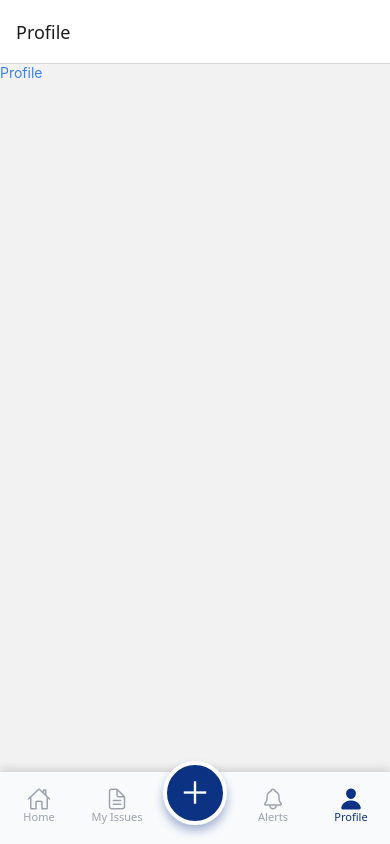
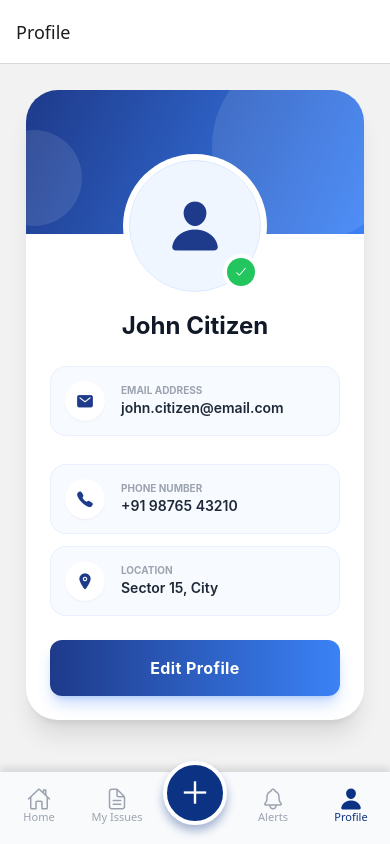
Before and after one commit to Saleem-bazhil/Civil_Resolve_frontend, a React Native app: screen /Profile in a window 390 px wide. Built offline with nearby package versions, Linux system fonts and the light colour scheme.

Commit message:
add the profile card and update it

```diff
--- /dev/null
+++ b/src/screenComponents/ProfileScreenComponents/ProfileCard.tsx
@@ -0,0 +1,129 @@
+import React from "react";
+import { View, Text, Pressable } from "react-native";
+import { Ionicons } from "@expo/vector-icons";
+import { LinearGradient } from "expo-linear-gradient";
+
+const COLORS = {
+    primary: "#1E3A8A",
+    gradientStart: "#1E3A8A",
+    gradientEnd: "#3B82F6",
+};
+
+const ProfileCard = () => {
+    return (
+        <View className="flex-1 justify-center rounded-[32px] bg-gray-50">
+            <View
+                className="w-full bg-white rounded-[32px] overflow-hidden shadow-xl"
+                style={{ elevation: 10 }}
+            >
+
+                {/* header blue block*/}
+                <LinearGradient
+                    colors={[COLORS.gradientStart, COLORS.gradientEnd]}
+                    start={{ x: 0, y: 0 }}
+                    end={{ x: 1, y: 1 }}
+                    className="h-36 relative"
+                >
+                    {/* circle background */}
+                    <View className="absolute -top-10 -right-10 w-48 h-48 bg-white opacity-10 rounded-full" />
+                    <View className="absolute top-10 -left-10 w-24 h-24 bg-white opacity-10 rounded-full" />
+                </LinearGradient>
+
+                {/* avatar */}
+                <View className="items-center -mt-20 px-6">
+                    <View className="relative">
+                        <View className="w-36 h-36 bg-white rounded-full p-1.5 justify-center items-center">
+                            <View className="w-full h-full bg-blue-50 rounded-full justify-center items-center border border-blue-100 overflow-hidden">
+                                <Ionicons name="person" size={56} color={COLORS.primary} />
+                            </View>
+                        </View>
+                        <View className="absolute bottom-2 right-2 bg-white rounded-full p-1">
+                            <View className="bg-green-500 rounded-full w-7 h-7 items-center justify-center">
+                                <Ionicons name="checkmark" size={14} color="white" />
+                            </View>
+                        </View>
+                    </View>
+
+                    {/* name */}
+                    <View className="items-center mt-3 mb-6 space-y-2">
+                        <Text className="text-2xl font-bold text-gray-900">
+                            John Citizen
+                        </Text>
+
+                    </View>
+                </View>
+
+                {/*detail email,phone,location*/}
+                <View className="px-6 space-y-3">
+
+                    {/* email */}
+                    <View className="flex-row items-center p-3.5 bg-blue-50/50 rounded-2xl border border-blue-100/50 mb-4">
+                        <View className="w-10 h-10 bg-white rounded-full items-center justify-center mr-4 shadow-sm">
+                            <Ionicons name="mail" size={18} color={COLORS.primary} />
+                        </View>
+                        <View className="flex-1">
+                            <Text className="text-[10px] text-gray-400 font-bold uppercase mb-0.5">
+                                Email Address
+                            </Text>
+                            <Text className="text-sm font-semibold text-gray-800">
+                                john.citizen@email.com
+                            </Text>
+                        </View>
+                    </View>
+
+                    {/* phone */}
+                    <View className="flex-row items-center p-3.5 bg-blue-50/50 rounded-2xl border border-blue-100/50 mb-4">
+                        <View className="w-10 h-10 bg-white rounded-full items-center justify-center mr-4 shadow-sm">
+                            <Ionicons name="call" size={18} color={COLORS.primary} />
+                        </View>
+                        <View className="flex-1">
+                            <Text className="text-[10px] text-gray-400 font-bold uppercase mb-0.5">
+                                Phone Number
+                            </Text>
+                            <Text className="text-sm font-semibold text-gray-800">
+                                +91 98765 43210
+                            </Text>
+                        </View>
+                    </View>
+
+                    {/* location */}
+                    <View className="flex-row items-center p-3.5 bg-blue-50/50 rounded-2xl border border-blue-100/50">
+                        <View className="w-10 h-10 bg-white rounded-full items-center justify-center mr-4 shadow-sm">
+                            <Ionicons name="location" size={18} color={COLORS.primary} />
+                        </View>
+                        <View className="flex-1">
+                            <Text className="text-[10px] text-gray-400 font-bold uppercase mb-0.5">
+                                Location
+                            </Text>
+                            <Text className="text-sm font-semibold text-gray-800">
+                                Sector 15, City
+                            </Text>
+                        </View>
+                    </View>
+
+                </View>
+
+                {/* edit profile */}
+                <View className="px-6 mt-6 mb-6">
+                    <Pressable className="active:opacity-90">
+                        <View className="rounded-xl overflow-hidden shadow-lg shadow-blue-500/30">
+                            <LinearGradient
+                                colors={[COLORS.gradientStart, COLORS.gradientEnd]}
+                                start={{ x: 0, y: 0 }}
+                                end={{ x: 1, y: 0 }}
+                                className="w-full py-4 items-center"
+                            >
+                                <Text className="text-white font-bold text-base tracking-wide">
+                                    Edit Profile
+                                </Text>
+                            </LinearGradient>
+                        </View>
+                    </Pressable>
+                </View>
+
+            </View>
+        </View>
+    );
+};
+
+export default ProfileCard;
--- a/src/screens/Profile.tsx
+++ b/src/screens/Profile.tsx
@@ -1,11 +1,17 @@
-import { View, Text } from 'react-native'
+import { View, Text, ScrollView } from 'react-native'
 import React from 'react'
+import ProfileCard from '../screenComponents/ProfileScreenComponents/ProfileCard'
 
 const Profile = () => {
   return (
-    <View>
-      <Text className='bg-brand-primary text-blue-500'>Profile</Text>
-    </View>
+    <ScrollView
+      className="bg-background-bgcolor"
+      contentContainerStyle={{ padding: 26, paddingBottom: 90, }}
+
+    >
+      <ProfileCard />
+    </ScrollView>
+
   )
 }
 
```
